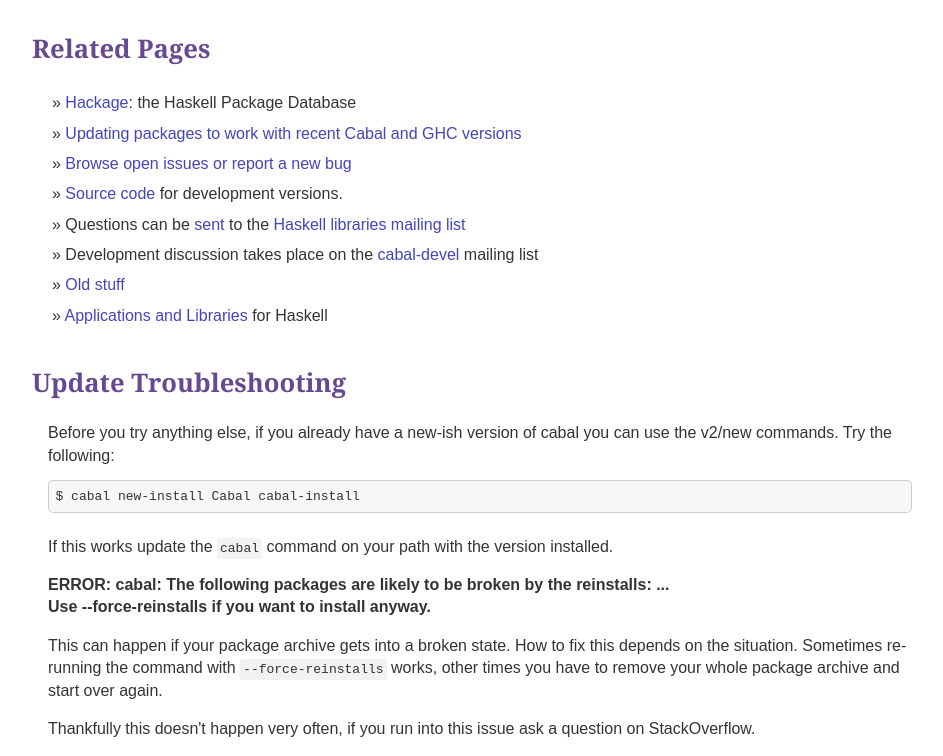
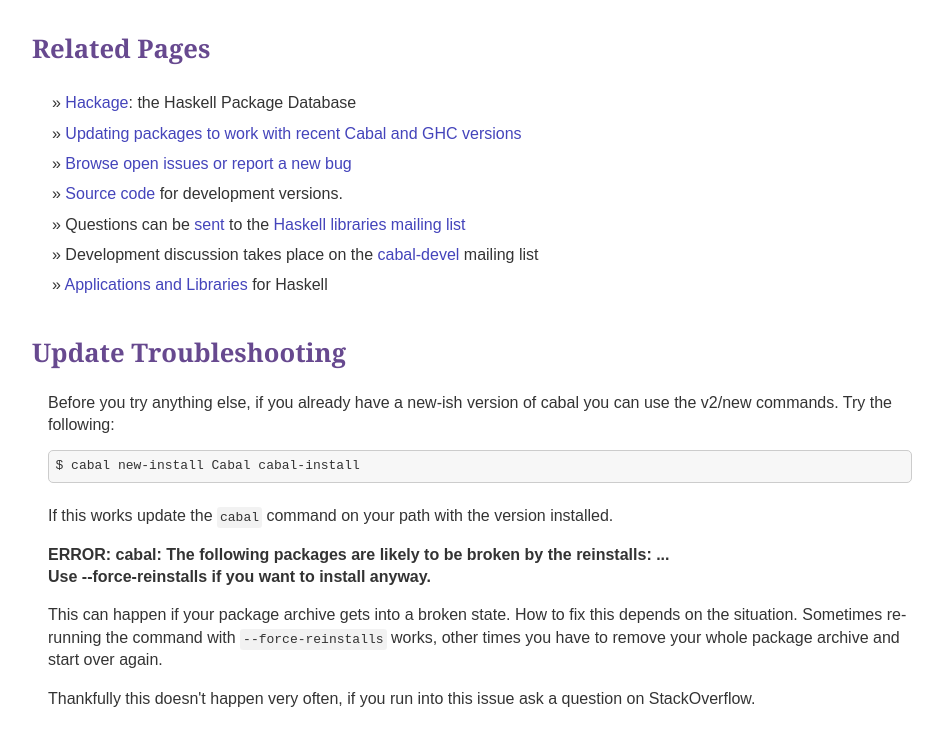
Before and after one commit to haskell/cabal-website, a plain HTML site: page index.html in a window 1280 px wide. Shown: the part 1423-2179 px from the top of the page, without its empty margins (168-1111 px from the left). After the commit the page ends 2149 px from the top, so only its background shows below. Drawn offline with Linux system fonts and the light colour scheme.

Commit message:
Remove unhelpful link

```diff
--- a/index.html
+++ b/index.html
@@ -102,7 +102,6 @@
       <li><a href="code.html">Source code</a> for development versions.
       <li>Questions can be <a href="mailto:libraries@haskell.org">sent</a> to the <a href="http://www.haskell.org/mailman/listinfo/libraries">Haskell libraries mailing list</a>
       <li>Development discussion takes place on the <a href="http://www.haskell.org/mailman/listinfo/cabal-devel">cabal-devel</a> mailing list</li>
-      <li><a href="old.html">Old stuff</a></li>
       <li><a href="http://www.haskell.org/haskellwiki/Applications_and_libraries">Applications and Libraries</a> for Haskell</li>
     </ul>
 
```
